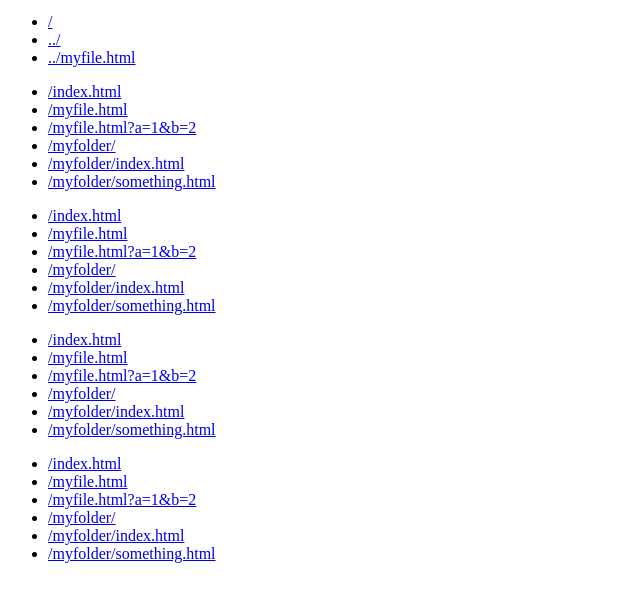
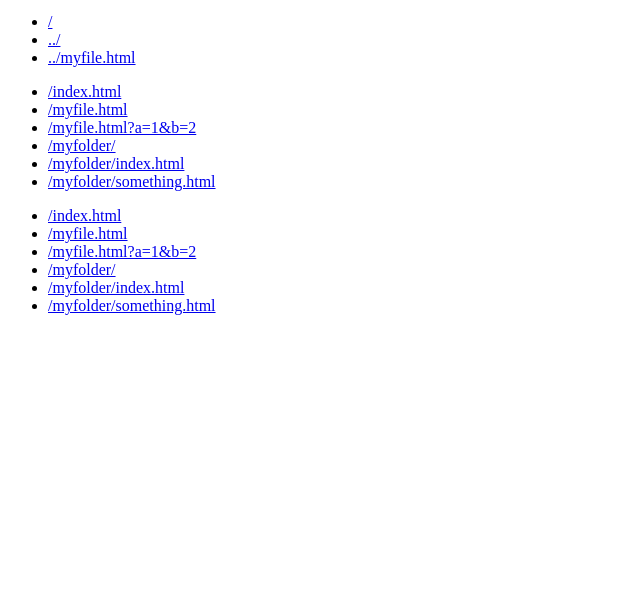
Before and after one commit to webx-plus/url-paths.testing, a plain HTML site: page index.html in a window 1280 px wide. Shown: the part 101-702 px from the top of the page, without its empty margins (0-640 px from the left). Drawn offline with Linux system fonts and the light colour scheme.

Commit message:
did stuff

```diff
--- a/index.html
+++ b/index.html
@@ -29,23 +29,5 @@
         <li><a href="buss://url-paths.testing/myfolder/index.html">/myfolder/index.html</a></li>
         <li><a href="buss://url-paths.testing/myfolder/something.html">/myfolder/something.html</a></li>
     </ul>
-
-
-    <ul>
-        <li><a href="http://url-paths.testing/index.html">/index.html</a></li>
-        <li><a href="https://url-paths.testing/myfile.html">/myfile.html</a></li>
-        <li><a href="something://url-paths.testing/myfile.html?a=1&b=2">/myfile.html?a=1&b=2</a></li>
-        <li><a href="spotify://url-paths.testing/myfolder/">/myfolder/</a></li>
-        <li><a href="steam://url-paths.testing/myfolder/index.html">/myfolder/index.html</a></li>
-        <li><a href="buss://url-paths.testing/myfolder/something.html">/myfolder/something.html</a></li>
-    </ul>
-    <ul>
-        <li><a href="http://url-paths.com/index.html">/index.html</a></li>
-        <li><a href="https://url-paths.com/myfile.html">/myfile.html</a></li>
-        <li><a href="something://url-paths.com/myfile.html?a=1&b=2">/myfile.html?a=1&b=2</a></li>
-        <li><a href="spotify://url-paths.com/myfolder/">/myfolder/</a></li>
-        <li><a href="steam://url-paths.com/myfolder/index.html">/myfolder/index.html</a></li>
-        <li><a href="buss://url-paths.com/myfolder/something.html">/myfolder/something.html</a></li>
-    </ul>
 </body>
 </html>
```
